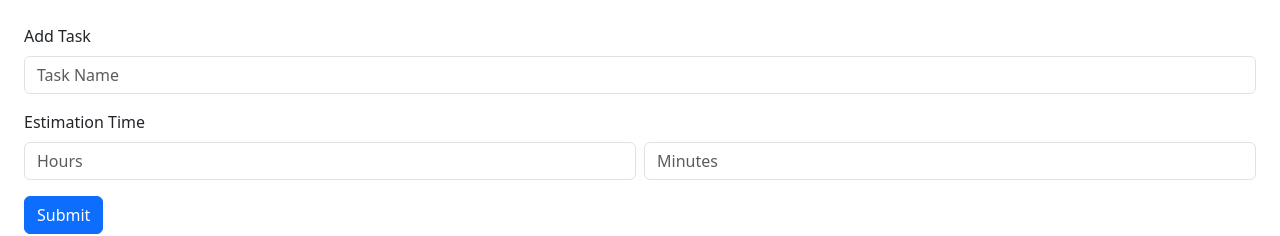
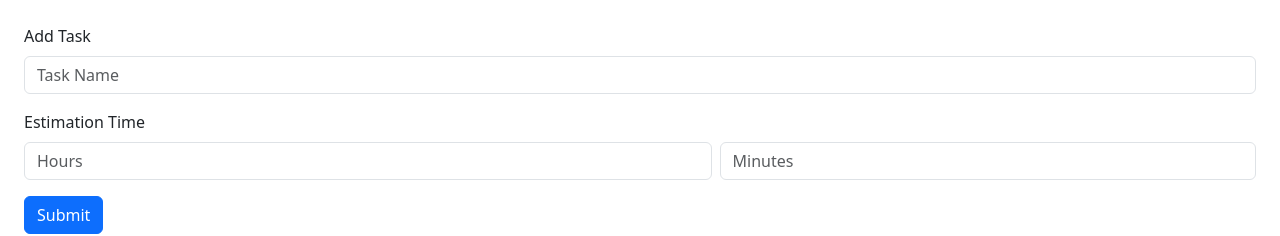
Before and after one commit to juheedhone/estimate-app, a React (Vite) app: page / in a window 1280 px wide. Shown: the top 236 px of the page. Built offline with nearby package versions, Linux system fonts and the light colour scheme.

Commit message:
fixed required message in form.

```diff
--- a/src/component/EstimateAdd.tsx
+++ b/src/component/EstimateAdd.tsx
@@ -65,6 +65,7 @@ const EstimateAdd = ({ onSubmit }: Props) => {
       <div className="mb-3">
         <label className="form-label">Estimation Time</label>
         <div className="d-flex gap-2">
+          <div className="flex-grow-1">
             <input
               {...register("hour", { valueAsNumber: true })}
               type="number"
@@ -72,6 +73,12 @@ const EstimateAdd = ({ onSubmit }: Props) => {
               className={`form-control ${errors.hour ? "is-invalid" : ""}`}
               placeholder="Hours"
             />
+            {errors.hour && (
+              <div className="invalid-feedback">{errors.hour.message}</div>
+            )}
+          </div>
+
+          <div className="flex-grow-1">
             <input
               {...register("minutes", { valueAsNumber: true })}
               type="number"
@@ -80,11 +87,11 @@ const EstimateAdd = ({ onSubmit }: Props) => {
               className={`form-control ${errors.minutes ? "is-invalid" : ""}`}
               placeholder="Minutes"
             />
+            {errors.minutes && (
+              <div className="invalid-feedback">{errors.minutes.message}</div>
+            )}
           </div>
-        {errors.hour && <p className="text-danger">{errors.hour.message}</p>}
-        {errors.minutes && (
-          <p className="text-danger">{errors.minutes.message}</p>
-        )}
+        </div>
       </div>
 
       <button className="btn btn-primary" type="submit">
```
Lines whose indentation alone changed are shown as unchanged.
